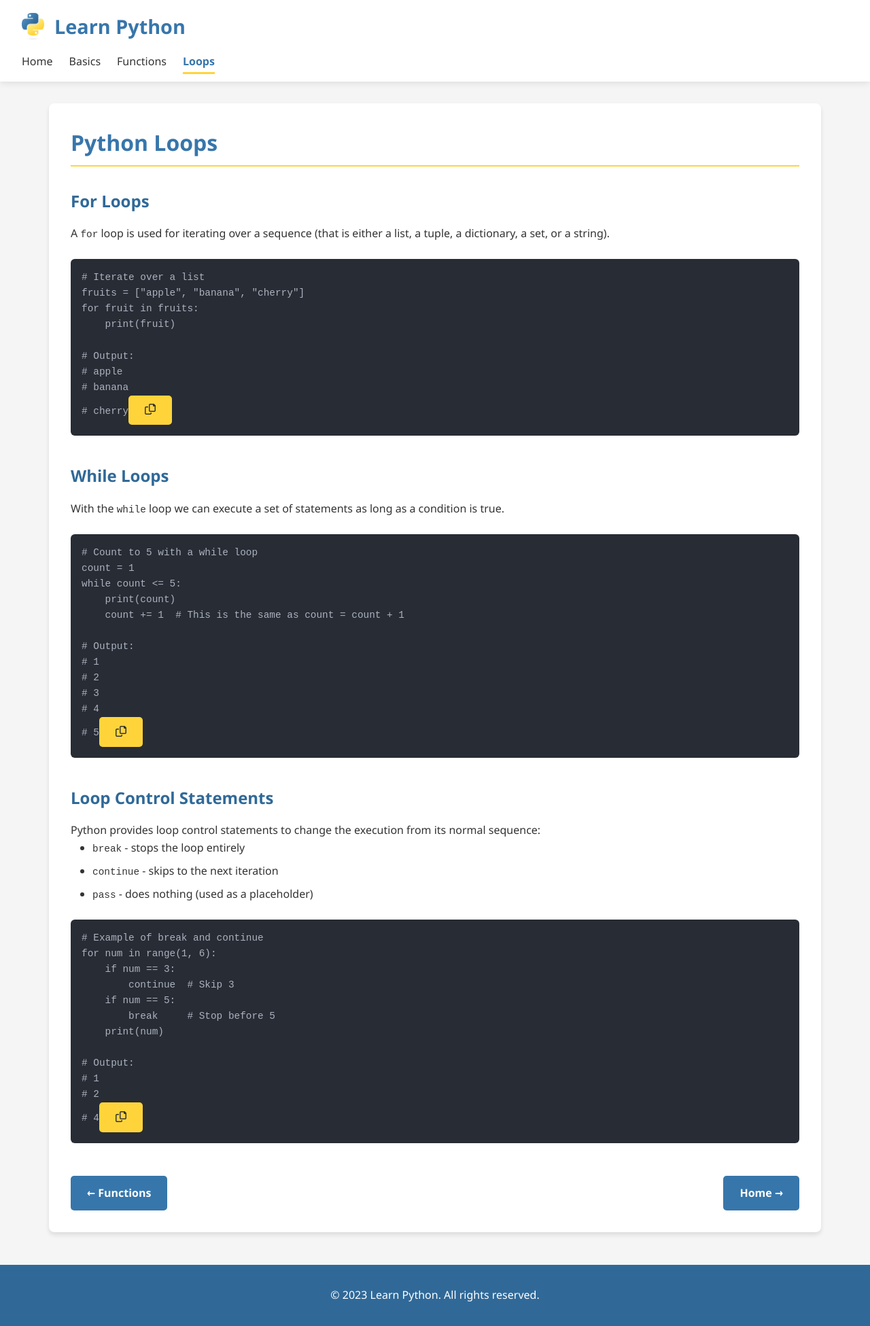
After one commit to Akira90/Nax, a PHP site: page /loops.html in a window 1280 px wide. The commit adds this page. Shown: the whole page at 68% size. Run offline with PHP 8.4, Linux system fonts and the light colour scheme.

Commit message:
Add files via upload

```diff
--- /dev/null
+++ b/loops.html
@@ -0,0 +1,103 @@
+<!DOCTYPE html>
+<html lang="en">
+<head>
+    <meta charset="UTF-8">
+    <meta name="viewport" content="width=device-width, initial-scale=1.0">
+    <title>Learn Python - Loops</title>
+    <link rel="stylesheet" href="style.css">
+    <link rel="stylesheet" href="https://cdnjs.cloudflare.com/ajax/libs/font-awesome/6.0.0-beta3/css/all.min.css">
+</head>
+<body>
+    <header>
+        <div class="logo">
+            <img src="python-logo.png" alt="Python Logo">
+            <h1>Learn Python</h1>
+        </div>
+        <nav>
+            <ul>
+                <li><a href="home.html">Home</a></li>
+                <li><a href="basics.html">Basics</a></li>
+                <li><a href="functions.html">Functions</a></li>
+                <li><a href="loops.html" class="active">Loops</a></li>
+            </ul>
+        </nav>
+    </header>
+
+    <main>
+        <section class="content-page">
+            <h2>Python Loops</h2>
+
+            <article>
+                <h3>For Loops</h3>
+                <p>A <code>for</code> loop is used for iterating over a sequence (that is either a list, a tuple, a dictionary, a set, or a string).</p>
+                <div class="code-example">
+                    <pre><code># Iterate over a list
+fruits = ["apple", "banana", "cherry"]
+for fruit in fruits:
+    print(fruit)
+
+# Output:
+# apple
+# banana
+# cherry</code></pre>
+                </div>
+            </article>
+
+            <article>
+                <h3>While Loops</h3>
+                <p>With the <code>while</code> loop we can execute a set of statements as long as a condition is true.</p>
+                <div class="code-example">
+                    <pre><code># Count to 5 with a while loop
+count = 1
+while count <= 5:
+    print(count)
+    count += 1  # This is the same as count = count + 1
+
+# Output:
+# 1
+# 2
+# 3
+# 4
+# 5</code></pre>
+                </div>
+            </article>
+
+            <article>
+                <h3>Loop Control Statements</h3>
+                <p>Python provides loop control statements to change the execution from its normal sequence:</p>
+                <ul>
+                    <li><code>break</code> - stops the loop entirely</li>
+                    <li><code>continue</code> - skips to the next iteration</li>
+                    <li><code>pass</code> - does nothing (used as a placeholder)</li>
+                </ul>
+                <div class="code-example">
+                    <pre><code># Example of break and continue
+for num in range(1, 6):
+    if num == 3:
+        continue  # Skip 3
+    if num == 5:
+        break     # Stop before 5
+    print(num)
+
+# Output:
+# 1
+# 2
+# 4</code></pre>
+                </div>
+            </article>
+
+            <div class="navigation-buttons">
+                <a href="functions.html" class="nav-button">← Functions</a>
+                <a href="index.html" class="nav-button">Home →</a>
+            </div>
+        </section>
+    </main>
+
+    <footer>
+        <p>&copy; 2023 Learn Python. All rights reserved.</p>
+
+    </footer>
+
+    <script src="script.js"></script>
+</body>
+</html>
--- a/style.css
+++ b/style.css
@@ -1,138 +1,308 @@
-@import url('https://fonts.googleapis.com/css2?family=Poppins:wght@300;400;500;600;700&display=swap');
+/* Global Styles */
+:root {
+    --primary-color: #3776ab;
+    --secondary-color: #ffd43b;
+    --dark-color: #306998;
+    --light-color: #f8f9fa;
+    --text-color: #333;
+    --text-light: #666;
+}
 
-
-*{
+* {
     margin: 0;
     padding: 0;
     box-sizing: border-box;
 }
 
-body{
-    font-family: 'Poppins', sans-serif;
-    display: flex;
-    justify-content: center;
-    height: 100vh;
-    color: #fff;
-    background-color: #202020;
-    padding: 50px;
+body {
+    font-family: 'Segoe UI', Tahoma, Geneva, Verdana, sans-serif;
+    line-height: 1.6;
+    color: var(--text-color);
+    background-color: #f5f5f5;
 }
 
-body .container{
-    max-width: 1000px;
+a {
+    text-decoration: none;
+    color: var(--primary-color);
 }
 
-body .container header{
-    background: url(bg.jpg) center / cover no-repeat;
-    display: flex;
-    flex-direction: column;
-    justify-content: space-between;
-    min-height: 400px;
-    padding: 20px 50px 60px;
-    border-radius: 16px;
+/* Header Styles */
+header {
+    background-color: white;
+    box-shadow: 0 2px 10px rgba(0, 0, 0, 0.1);
+    padding: 1rem 2rem;
+    position: sticky;
+    top: 0;
+    z-index: 100;
 }
 
-body .container header .category{
-    font-size: 1.2rem;
-    font-weight: bold;
-    letter-spacing: 0.3rem;
-    text-transform: uppercase;
+.logo {
+    display: flex;
+    align-items: center;
+    margin-bottom: 1rem;
 }
 
-body .container header .info{
-    text-align: center;
+.logo img {
+    height: 40px;
+    margin-right: 15px;
 }
 
-body .container header .info .tags i{
-    font-size: 18px;
-    margin-right: 4px;
+.logo h1 {
+    color: var(--primary-color);
+    font-size: 1.8rem;
 }
 
-body .container header .info .tags span{
-    font-size: 0.8rem;
+nav ul {
+    display: flex;
+    list-style: none;
 }
 
-body .container header .info .title{
-    margin: 20px 0;
-    font-size: 3rem;
-    font-weight: bold;
+nav ul li {
+    margin-right: 1.5rem;
 }
 
-body .container header .info .subtitle{
-    min-width: 70%;
-    margin: 0 auto 20px;
-    font-size: 1rem;
+nav ul li a {
+    color: var(--text-color);
+    font-weight: 500;
+    padding: 0.5rem 0;
+    position: relative;
+    transition: color 0.3s;
 }
 
-body .details{
-    display: flex;
-    justify-content: space-between;
-    background: rgba(0, 0, 0, 0.14);
-    margin-top: 50px;
-    padding: 20px 50px;
-    border-radius: 16px;
-    box-shadow: 0 4px 30px rgba(0, 0, 0, 0.1);
-    border: 1px solid rgba(0, 0, 0, 0.68);
+nav ul li a:hover {
+    color: var(--primary-color);
 }
 
-body .details .item .item-title{
-    color: #ccc;
+nav ul li a.active {
+    color: var(--primary-color);
+    font-weight: 600;
 }
 
-body .details .item .item-text{
-    margin-top: 12px;
+nav ul li a.active::after {
+    content: '';
+    position: absolute;
+    bottom: 0;
+    left: 0;
+    width: 100%;
+    height: 3px;
+    background-color: var(--secondary-color);
+}
+
+/* Main Content Styles */
+main {
+    max-width: 1200px;
+    margin: 2rem auto;
+    padding: 0 2rem;
+}
+
+.hero {
+    background: linear-gradient(135deg, var(--primary-color), var(--dark-color));
+    color: white;
+    padding: 3rem 2rem;
+    border-radius: 10px;
+    text-align: center;
+    margin-bottom: 3rem;
+}
+
+.hero h2 {
+    font-size: 2.5rem;
+    margin-bottom: 1rem;
+}
+
+.hero p {
+    font-size: 1.2rem;
+    max-width: 800px;
+    margin: 0 auto 2rem;
+}
+
+button {
+    background-color: var(--secondary-color);
+    color: var(--text-color);
+    border: none;
+    padding: 0.8rem 1.5rem;
+    font-size: 1rem;
+    font-weight: 600;
+    border-radius: 5px;
+    cursor: pointer;
+    transition: all 0.3s;
+}
+
+button:hover {
+    background-color: #ffc107;
+    transform: translateY(-2px);
+}
+
+.features {
+    display: grid;
+    grid-template-columns: repeat(auto-fit, minmax(300px, 1fr));
+    gap: 2rem;
+    margin-bottom: 3rem;
+}
+
+.feature-card {
+    background-color: white;
+    padding: 2rem;
+    border-radius: 8px;
+    box-shadow: 0 4px 6px rgba(0, 0, 0, 0.1);
+    text-align: center;
+    transition: transform 0.3s;
+}
+
+.feature-card:hover {
+    transform: translateY(-5px);
+}
+
+.feature-card i {
+    font-size: 2.5rem;
+    color: var(--primary-color);
+    margin-bottom: 1rem;
+}
+
+.feature-card h3 {
+    margin-bottom: 1rem;
+    color: var(--primary-color);
+}
+
+.what-is-python {
+    background-color: white;
+    padding: 2rem;
+    border-radius: 8px;
+    box-shadow: 0 4px 6px rgba(0, 0, 0, 0.1);
+    margin-bottom: 3rem;
+}
+
+.what-is-python h2 {
+    color: var(--primary-color);
+    margin-bottom: 1.5rem;
+    font-size: 2rem;
+}
+
+.code-example {
+    background-color: #282c34;
+    color: #abb2bf;
+    padding: 1rem;
+    border-radius: 6px;
+    margin: 1.5rem 0;
+    overflow-x: auto;
+}
+
+.code-example h3 {
+    color: white;
+    margin-bottom: 0.5rem;
+    font-size: 1.1rem;
+}
+
+pre {
+    margin: 0;
+}
+
+code {
+    font-family: 'Courier New', Courier, monospace;
+    font-size: 0.9rem;
+}
+
+/* Content Page Styles */
+.content-page {
+    background-color: white;
+    padding: 2rem;
+    border-radius: 8px;
+    box-shadow: 0 4px 6px rgba(0, 0, 0, 0.1);
+}
+
+.content-page h2 {
+    color: var(--primary-color);
+    margin-bottom: 2rem;
+    font-size: 2rem;
+    border-bottom: 2px solid var(--secondary-color);
+    padding-bottom: 0.5rem;
+}
+
+.content-page article {
+    margin-bottom: 2.5rem;
+}
+
+.content-page h3 {
+    color: var(--dark-color);
+    margin-bottom: 1rem;
     font-size: 1.5rem;
 }
 
-body article{
-    margin-top: 50px;
-    padding-bottom: 20px;
-    line-height: 1.70;
+.content-page ul {
+    margin-left: 2rem;
+    margin-bottom: 1rem;
 }
 
-body article h4{
-    margin-top: 50px;
-    margin-bottom: 20px;
-    font-size: 1.25rem;
+.content-page ul li {
+    margin-bottom: 0.5rem;
 }
 
-body article p{
-    margin-bottom: 20px;
-    color: #999;
-    font-size: 1.1rem;
+.navigation-buttons {
+    display: flex;
+    justify-content: space-between;
+    margin-top: 3rem;
 }
 
-body article blockquote{
-    margin: 40px 0;
-    background-color: #181818;
-    padding: 30px;
-    border-radius: 16px;
+.nav-button {
+    background-color: var(--primary-color);
+    color: white;
+    padding: 0.8rem 1.5rem;
+    border-radius: 5px;
+    font-weight: 600;
+    transition: all 0.3s;
 }
 
-@media screen and (max-width: 768px) {
+.nav-button:hover {
+    background-color: var(--dark-color);
+    transform: translateY(-2px);
+}
 
-    body .container header{
-        padding: 10px 20px 30px;
-        min-height: 300px;
+/* Footer Styles */
+footer {
+    background-color: var(--dark-color);
+    color: white;
+    text-align: center;
+    padding: 2rem;
+    margin-top: 3rem;
+}
+
+.social-links {
+    margin-top: 1rem;
+}
+
+.social-links a {
+    color: white;
+    margin: 0 0.5rem;
+    font-size: 1.2rem;
+    transition: color 0.3s;
+}
+
+.social-links a:hover {
+    color: var(--secondary-color);
+}
+
+/* Responsive Styles */
+@media (max-width: 768px) {
+    header {
+        padding: 1rem;
     }
 
-    body .container header .category{
-        font-size: 0.9rem;
+    .logo h1 {
+        font-size: 1.5rem;
     }
 
-    body .container header .info .title{
-        font-size: 2.2rem;
+    nav ul {
+        justify-content: center;
     }
 
-    body .container header .info .subtitle{
-        font-size: 0.8rem;
+    .hero h2 {
+        font-size: 2rem;
     }
 
-    body .container .details {
-        flex-direction: column;
+    main {
+        padding: 0 1rem;
     }
 
-    body .container .details .item:not(:last-child){
-        margin-bottom: 30px;
+    .features {
+        grid-template-columns: 1fr;
     }
-
 }
```
Also changed, not shown: basics.html (added, +84 -0 lines), functions.html (added, +86 -0 lines), home.html (added, +78 -0 lines), script.js (added, +57 -0 lines), python-logo.png (added).
